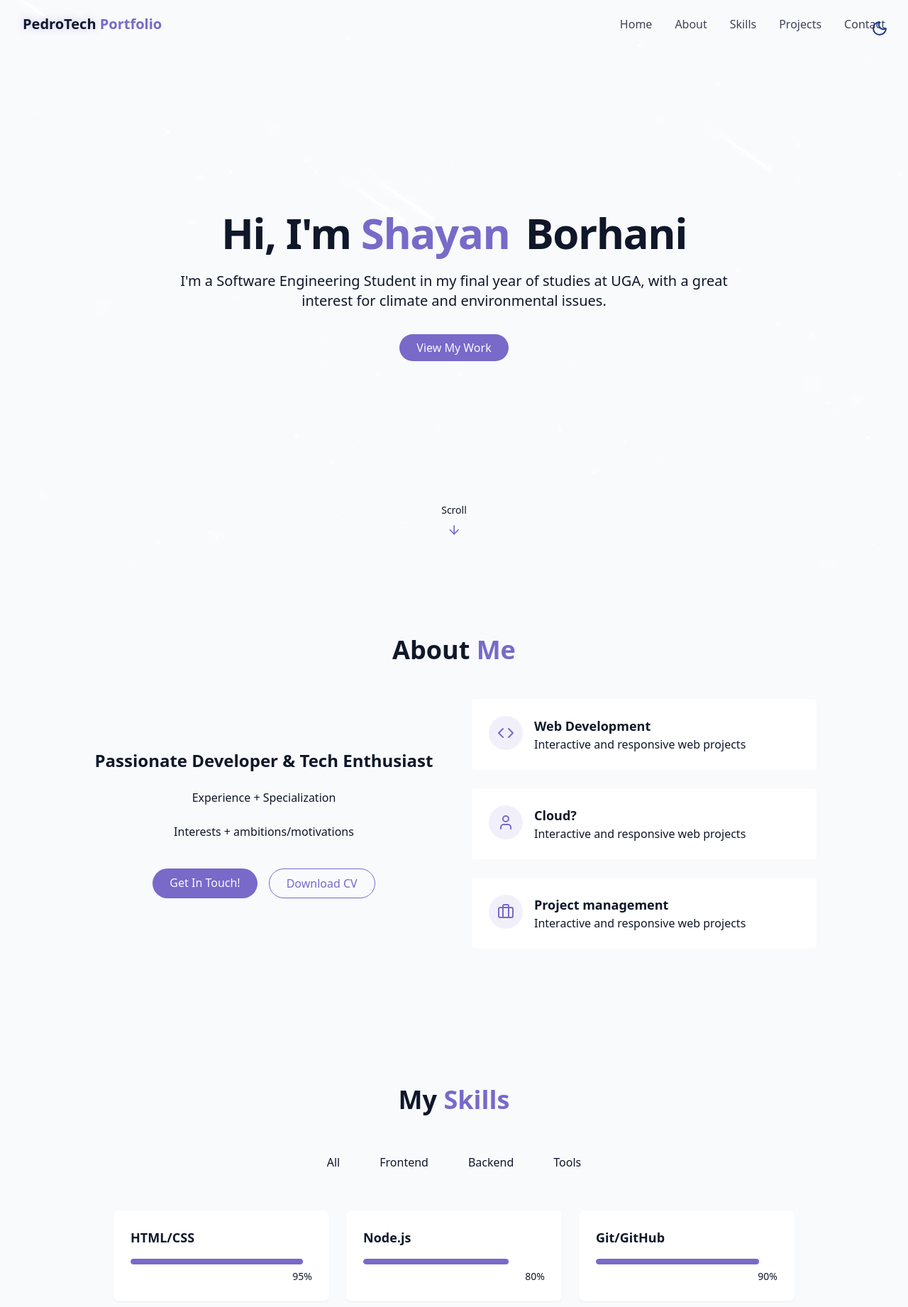
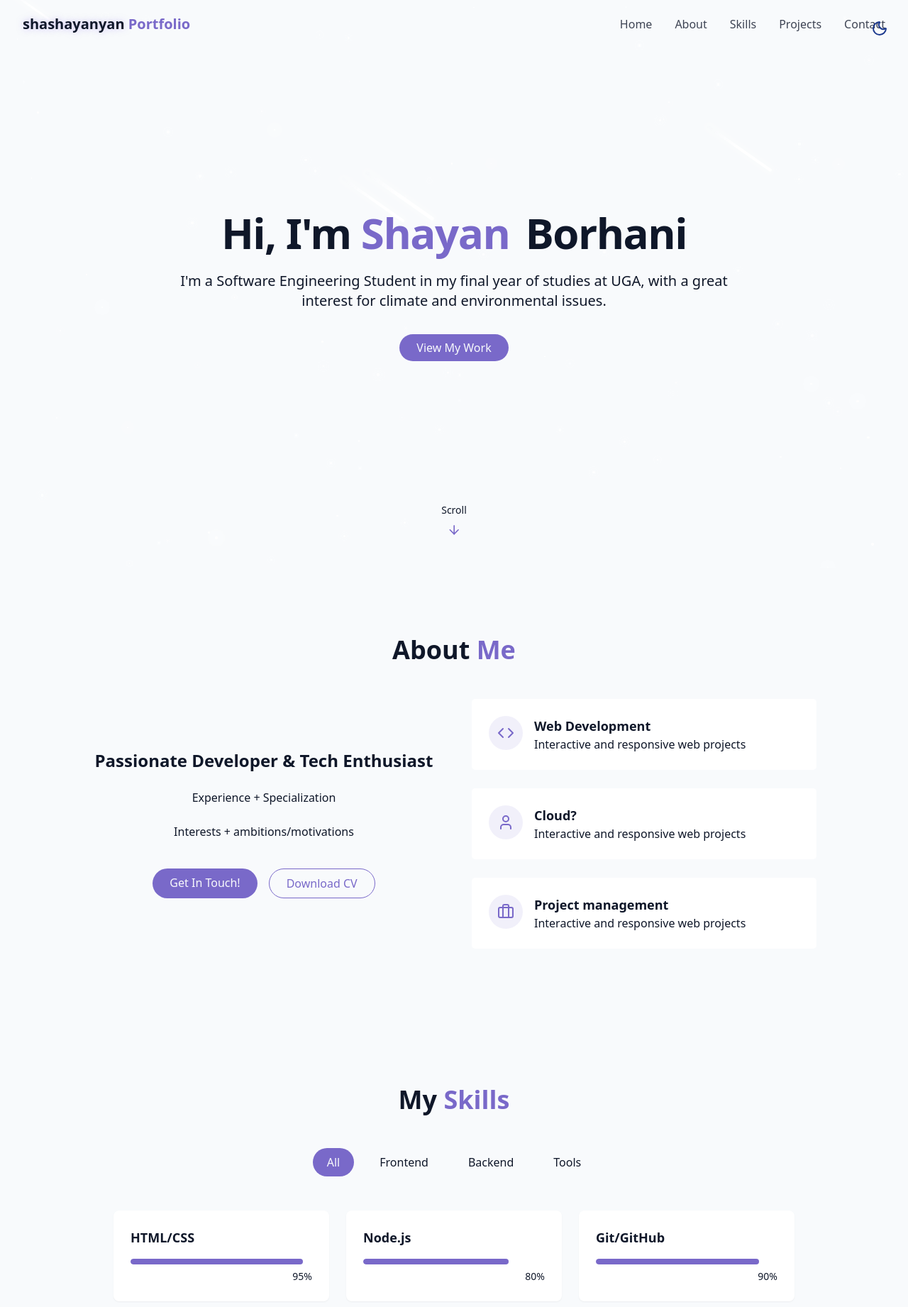
Before and after one commit to shashayanyan/react-pf, a React (Vite) app: page / in a window 1280 px wide. Shown: the top 1842 px of the page at 71% size. Built offline with nearby package versions, Linux system fonts and the light colour scheme.

Commit message:
Skills category integrated, content incomplete

```diff
--- a/src/components/Navbar.jsx
+++ b/src/components/Navbar.jsx
@@ -35,7 +35,7 @@ export const Navbar = () => {
           href="#hero"
         >
           <span className="relative z-10">
-            <span className="text-glow text-foreground"> PedroTech </span>{" "}
+            <span className="text-glow text-foreground"> shashayanyan </span>{" "}
             Portfolio
           </span>
         </a>
--- a/src/components/SkillsSection.jsx
+++ b/src/components/SkillsSection.jsx
@@ -1,4 +1,4 @@
-import { useState } from "react";
+import { act, useState } from "react";
 import { cn } from "../lib/utils";
 
 const skills = [
@@ -16,6 +16,7 @@ const categories = ["all", "frontend", "backend", "tools"];
 export const SkillsSection = () => {
     const [activeCategory, setActiveCategory] = useState("all");
 
+    const filteredSkills = skills.filter((skill) => activeCategory === "all" || skill.category === activeCategory);
 
     return <section id="skills" className="py-24 px-4 relative bg-secondary/30">
         <div className="container mx-auto max-w-5xl">
@@ -28,14 +29,16 @@ export const SkillsSection = () => {
                     <button
                         key={key}
                         onClick={() => setActiveCategory(category)}
-                        className="px-5 py-2 rounded-full transition-colors duration-300 capitalize">
+                        className={cn("px-5 py-2 rounded-full transition-colors duration-300 capitalize",
+                            activeCategory === category ? "bg-primary text-primary-foreground" : "bg-secondary/70 text-foreground hover:bd-secondary"
+                        )}>
                             {category}
                     </button>
                 ))}
             </div>
 
             <div className="grid grid-cols-1 sm:grid-cols-2 lg:grid-cols-3 gap-6">
-                {skills.map((skill, key) => (
+                {filteredSkills.map((skill, key) => (
                     <div key={key} className="bg-card p-6 rounded-lg shadow-xs card-hover">
                         <div className="text-left mb-4">
                             <h3 className="font-semibold text-lg"> {skill.name} </h3>
```
